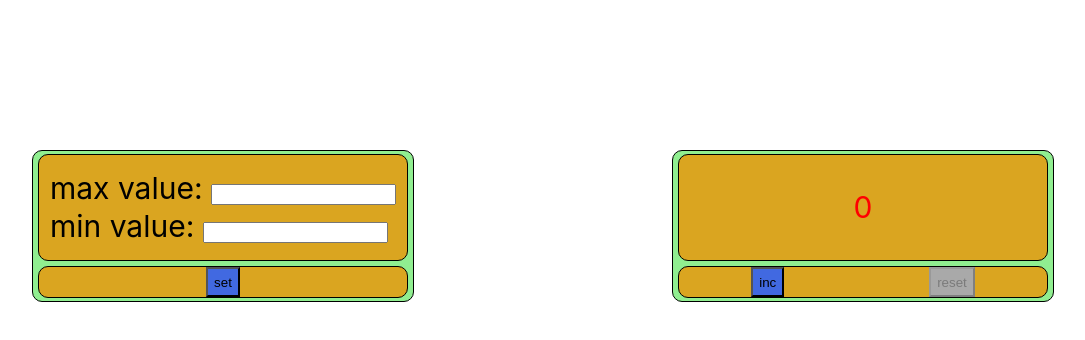
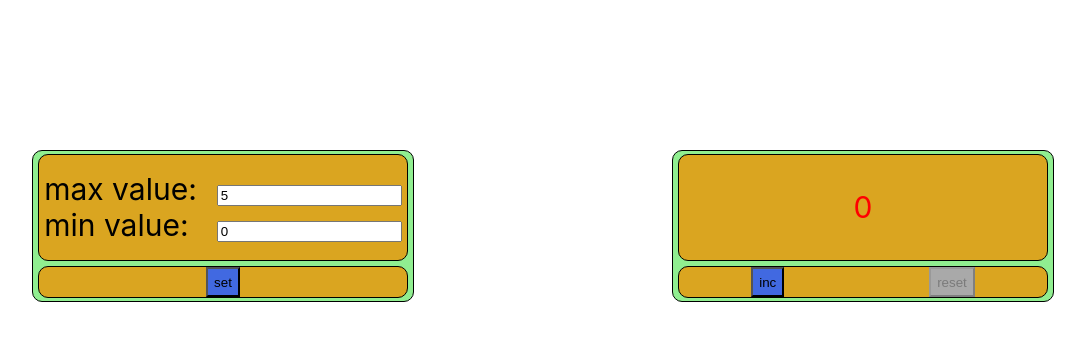
Before and after one commit to Tevin-J/counter, a React (Create React App) app: page / in a window 1280 px wide. Shown: the top 340 px of the page, without its empty margins (97-1182 px from the left). Built offline with nearby package versions, Linux system fonts and the light colour scheme.

Commit message:
add counterNumber changing in local storage and counter values when restore state

```diff
--- a/src/App.css
+++ b/src/App.css
@@ -52,5 +52,13 @@
   flex-direction: column;
 }
 .tunerInput {
-  margin: 1px;
+  display: flex;
+  flex-direction: row;
+  justify-content: space-between;
 }
+.input input{
+  margin-left: 20px
+}
+.inputError input{
+  background-color: red
+}
--- a/src/App.js
+++ b/src/App.js
@@ -11,35 +11,41 @@ class App extends React.Component {
         isIncDisabled: false,
         isResetDisabled: true,
         isEditMode: false,
-        error: false
+        error: false,
+        incorrectMaxValue: false,
+        incorrectMinValue: false
     };
     increaseNumber = () => {
         this.setState({
             counterNumber: ++this.state.counterNumber
         }, () => {
+            this.saveState()
+        })
         if (this.state.counterNumber>=this.state.maxNumber) {
             this.setState({counterNumber: this.state.maxNumber, isIncDisabled: true, isResetDisabled: false})
         } else if (this.state.counterNumber > this.state.minNumber && this.state.counterNumber < this.state.maxNumber) {
             this.setState({isResetDisabled: false, isIncDisabled: false})
         }
-        })
     };
     resetNumber = () => {
         this.setState({
             counterNumber: this.state.minNumber,
+            isIncDisabled: false,
+            isResetDisabled: true
         }, () => {
+            this.saveState()
+        })
         if (this.state.counterNumber<=this.state.minNumber) {
             this.setState({isResetDisabled: true, isIncDisabled: false})
         } else if (this.state.counterNumber > this.state.min && this.state.counterNumber < this.state.maxNumber) {
             this.setState({isResetDisabled: false, isIncDisabled: false})
         }
-        })
     };
     changeMinValue = (minValue) => {
-        this.setValues(+minValue, this.state.maxNumber)
+        this.setValues(minValue, this.state.maxNumber)
     }
     changeMaxValue = (maxValue) => {
-        this.setValues(this.state.minNumber, +maxValue)
+        this.setValues(this.state.minNumber, maxValue)
     }
     activateEditMode = () => {
         this.setState({
@@ -54,11 +60,24 @@ class App extends React.Component {
             })
     }
     setValues = (minValue, maxValue) => {
-        if (minValue < 0 || maxValue <= 0 || maxValue <= minValue) {
+        if (+minValue < 0 || +minValue >= +maxValue || +maxValue <= 0 || maxValue === null) {
+            if ((+minValue < 0 || +minValue > +maxValue) && +maxValue > 0) {
+                this.setState({incorrectMinValue: true, incorrectMaxValue: false})
+            } else if ((+maxValue <= 0 && +minValue >= 0) || (+maxValue < +minValue && +minValue >= 0) || maxValue === null) {
+                this.setState({incorrectMinValue: false, incorrectMaxValue: true})
+            } else if (+minValue === +maxValue || (+minValue < 0 && +maxValue <= 0) ||
+                ((+minValue < 0 || +minValue > +maxValue) && maxValue === null )) {
+                this.setState({incorrectMinValue: true, incorrectMaxValue: true})
+            } else {
+                this.setState({incorrectMinValue: false, incorrectMaxValue: false})
+            }
             this.setState({
                 error: true,
                 isIncDisabled: true,
-                isResetDisabled: true
+                isResetDisabled: true,
+                minNumber: minValue,
+                maxNumber: maxValue,
+                counterNumber: minValue
             })
         } else {
             this.setState({
@@ -68,7 +87,9 @@ class App extends React.Component {
                 minNumber: minValue,
                 maxNumber: maxValue,
                 counterNumber: minValue,
-                error: false
+                error: false,
+                incorrectMaxValue: false,
+                incorrectMinValue: false
             })
         }
     }
--- a/src/MaxValueTuner.jsx
+++ b/src/MaxValueTuner.jsx
@@ -1,15 +1,15 @@
 import React from 'react';
-import style from './App.css';
 import TunerInput from "./TunerInput";
 
 class MaxValueTuner extends React.Component {
     state = {
         title: 'max value: '
     }
+
     render = () => {
         return (
-            <TunerInput title={this.state.title} value={this.props.state.maxValue} changeValue={this.props.changeMaxValue}
-                        activateEditMode={this.props.activateEditMode}/>
+            <TunerInput title={this.state.title} value={this.props.state.maxNumber} changeValue={this.props.changeMaxValue}
+                        activateEditMode={this.props.activateEditMode} incorrectMaxValue={this.props.state.incorrectMaxValue}/>
         )
     }
 }
--- a/src/MinValueTuner.jsx
+++ b/src/MinValueTuner.jsx
@@ -8,8 +8,8 @@ class MinValueTuner extends React.Component {
     }
     render = () => {
         return (
-            <TunerInput title={this.state.title} value={this.props.state.minValue} changeValue={this.props.changeMinValue}
-                        activateEditMode={this.props.activateEditMode} />
+            <TunerInput title={this.state.title} value={this.props.state.minNumber} changeValue={this.props.changeMinValue}
+                        activateEditMode={this.props.activateEditMode} incorrectMinValue={this.props.state.incorrectMinValue} />
         )
     }
 }
--- a/src/TunerInput.jsx
+++ b/src/TunerInput.jsx
@@ -1,16 +1,20 @@
 import React from 'react';
-import style from './App.css';
+import './App.css';
 
 class TunerInput extends React.Component {
     onValueChanged = (e) => {
         this.props.changeValue(e.currentTarget.value);
     }
     render = () => {
-
+    let classForInput = this.props.incorrectMaxValue || this.props.incorrectMinValue ? 'inputError input' : 'input'
         return (
             <div className='tunerInput'>
-                {this.props.title}
-                <input value={this.props.value} onChange={this.onValueChanged} onClick={this.props.activateEditMode}/>
+                <div>
+                    {this.props.title}
+                </div>
+                <div className={classForInput}>
+                    <input value={this.props.value} onChange={this.onValueChanged} onClick={this.props.activateEditMode}/>
+                </div>
             </div>
         )
     }
```
Lines whose indentation alone changed are shown as unchanged.
